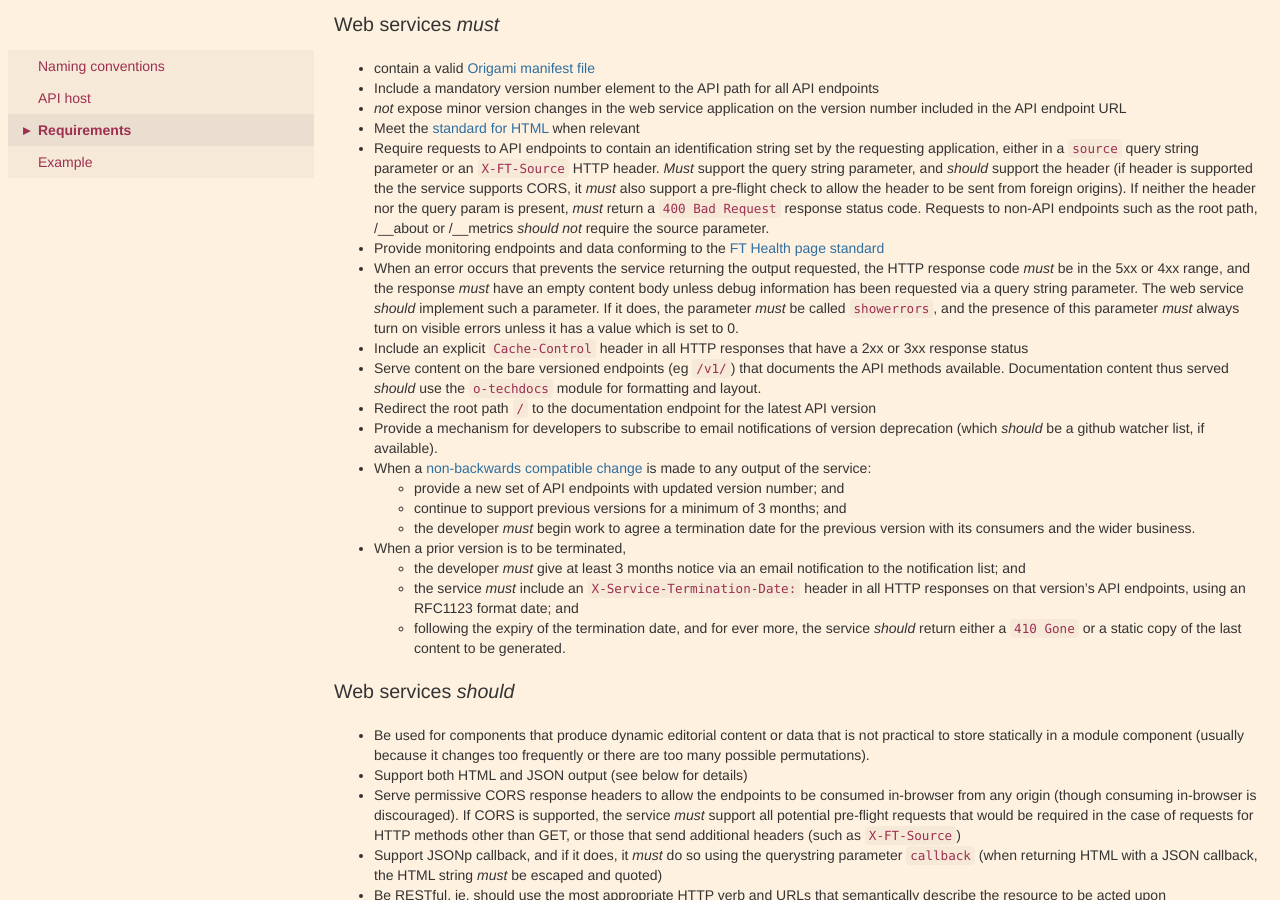
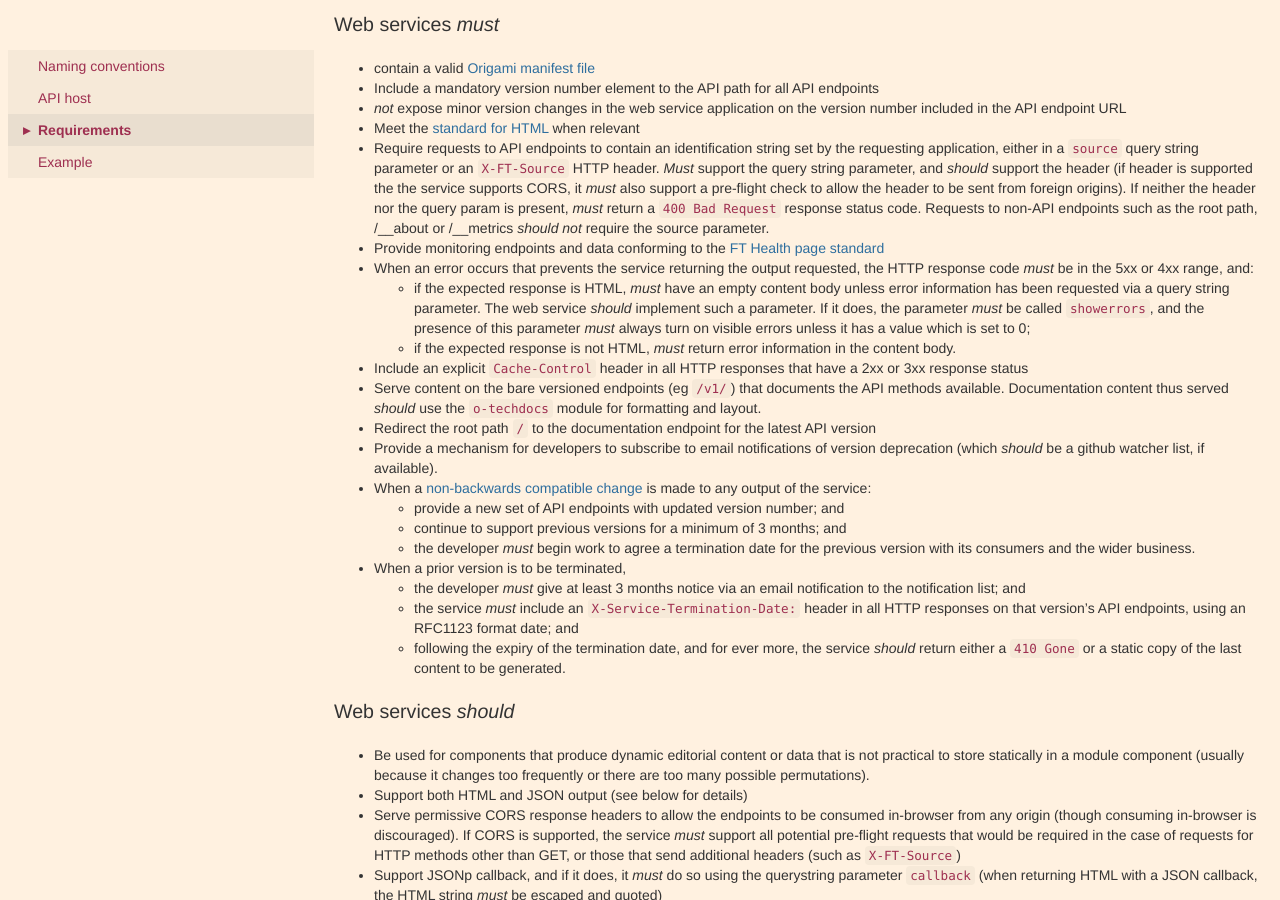
Before and after one commit to Financial-Times/ft-origami, a Jekyll site: the page built from docs/component-spec/web-services.md, in a window 1280 px wide and 900 px high, scrolled down 1017 px. Built offline with Jekyll 4.4.1, drawn with Linux system fonts in a browser that asks for light colours.

Commit message:
Relax requirement for showerrors

```diff
--- a/docs/component-spec/web-services.md
+++ b/docs/component-spec/web-services.md
@@ -39,7 +39,9 @@ Web services *must* expose an HTTP endpoint on the hostname `{componentname}.web
 * Meet the [standard for HTML]({{site.baseurl}}/docs/syntax/html) when relevant
 * Require requests to API endpoints to contain an identification string set by the requesting application, either in a `source` query string parameter or an `X-FT-Source` HTTP header.  *Must* support the query string parameter, and *should* support the header (if header is supported the the service supports CORS, it *must* also support a pre-flight check to allow the header to be sent from foreign origins).  If neither the header nor the query param is present, *must* return a `400 Bad Request` response status code.  Requests to non-API endpoints such as the root path, /__about or /__metrics *should not* require the source parameter.
 * Provide monitoring endpoints and data conforming to the [FT Health page standard](https://docs.google.com/a/ft.com/document/d/18hefJjImF5IFp9WvPAm9Iq5_GmWzI9ahlKSzShpQl1s/edit)
-* When an error occurs that prevents the service returning the output requested, the HTTP response code *must* be in the 5xx or 4xx range, and the response *must* have an empty content body unless debug information has been requested via a query string parameter.  The web service *should* implement such a parameter.  If it does, the parameter *must* be called `showerrors`, and the presence of this parameter *must* always turn on visible errors unless it has a value which is set to 0.
+* When an error occurs that prevents the service returning the output requested, the HTTP response code *must* be in the 5xx or 4xx range, and:
+	* if the expected response is HTML, *must* have an empty content body unless error information has been requested via a query string parameter.  The web service *should* implement such a parameter.  If it does, the parameter *must* be called `showerrors`, and the presence of this parameter *must* always turn on visible errors unless it has a value which is set to 0;
+	* if the expected response is not HTML, *must* return error information in the content body.
 * Include an explicit `Cache-Control` header in all HTTP responses that have a 2xx or 3xx response status
 * Serve content on the bare versioned endpoints (eg `/v1/`) that documents the API methods available.  Documentation content thus served *should* use the `o-techdocs` module for formatting and layout.
 * Redirect the root path `/` to the documentation endpoint for the latest API version
```
Also changed, not shown: docs/developer-guide/build-service.md (+4 -12 lines).
